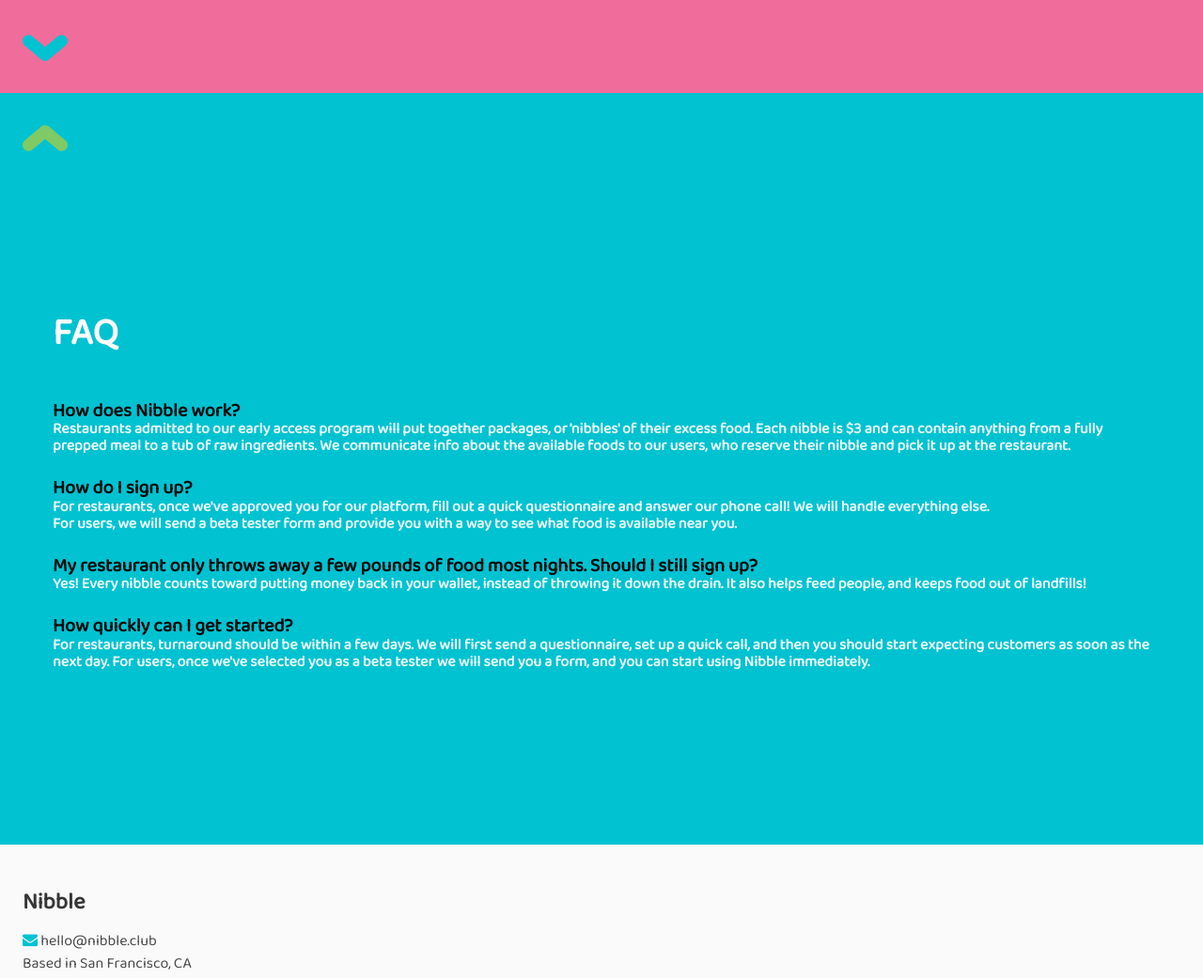
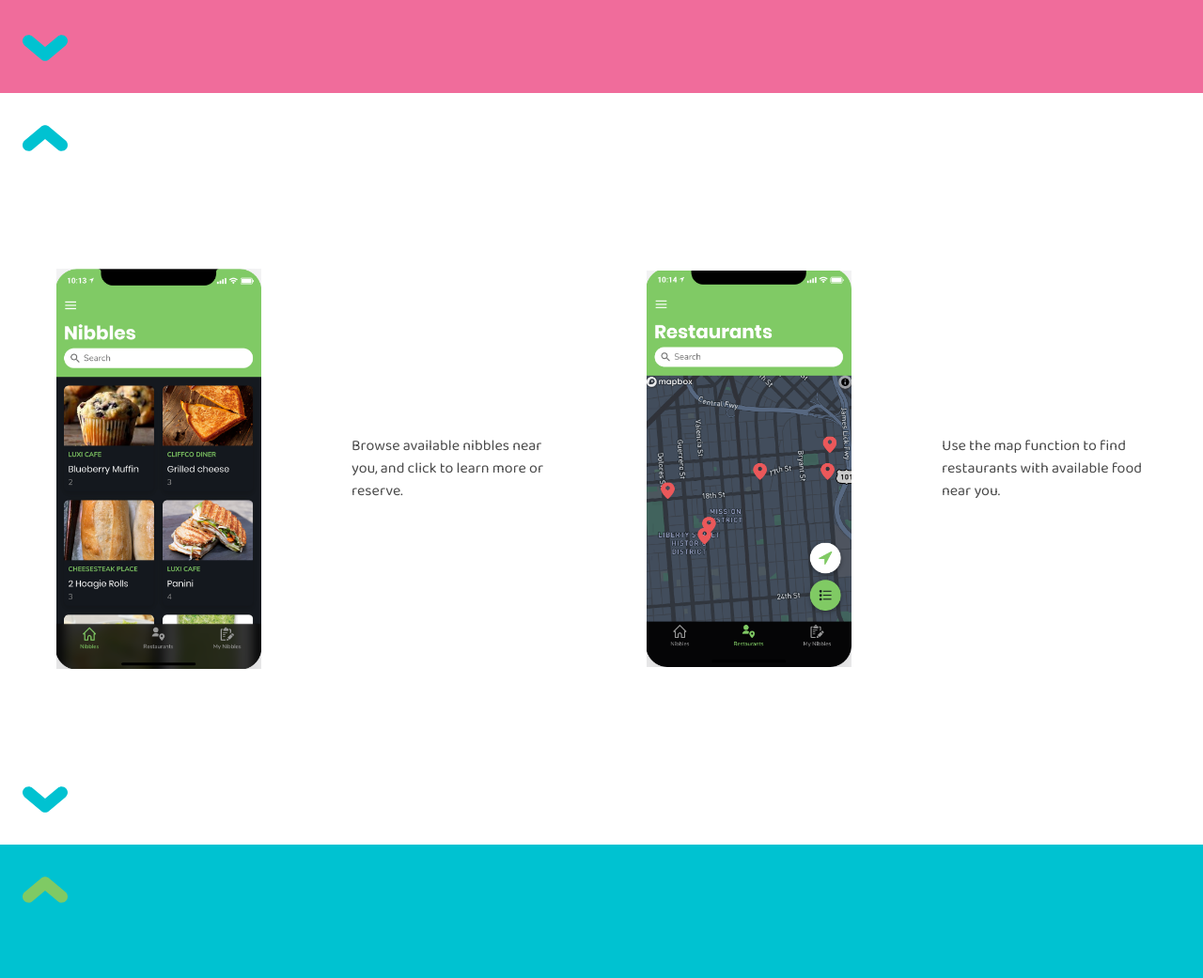
Before and after one commit to nibble-club/marketing-site, a website: page index.html in a window 1280 px wide. Shown: the part 2301-3342 px from the top of the page at 94% size. Drawn offline with Linux system fonts and the light colour scheme.

Commit message:
add preview of beta

```diff
--- a/index.html
+++ b/index.html
@@ -186,18 +186,61 @@
         </div>
         <div class="hero-foot">
           <figure class="image is-96x96 px-5 py-5">
-            <a href="#FAQ">
+            <a href="#BETA">
               <img src="images/down-arrow.svg"/>
             </a>
           </figure>
         </div>
     </section>
 
+
+    <!-- NIBBLE BETA HERO -->
+    <section class="hero is-fullheight" id="BETA">
+      <div class="hero-head">
+        <figure class="image is-96x96 px-5 py-5">
+          <a href="#EXPLAIN">
+            <img src="images/up-arrow.svg"/>
+          </a>
+        </figure>
+      </div>
+      <div class="hero-body">
+          <div class="columns is-vcentered">
+              <div class="column px-6">
+                  <figure class="image">
+                      <img src="images/beta-nibble.png"/>
+                  </figure>
+              </div>
+              <div class="column px-6">
+                <div class="content">
+                  Browse available nibbles near you, and click to learn more or reserve.
+                </div>
+              </div>
+              <div class="column px-6">
+                <figure class="image">
+                    <img src="images/beta-map.png"/>
+                </figure>
+            </div>
+            <div class="column px-6">
+              <div class="content">
+                Use the map function to find restaurants with available food near you.
+              </div>
+            </div>
+          </div>
+      </div>
+      <div class="hero-foot">
+        <figure class="image is-96x96 px-5 py-5">
+          <a href="#FAQ">
+            <img src="images/down-arrow.svg"/>
+          </a>
+        </figure>
+      </div>
+    </section>
+
         <!-- NIBBLE FAQ HERO -->
         <section class="hero is-fullheight is-link" id="FAQ">
           <div class="hero-head">
             <figure class="image is-96x96 px-5 py-5">
-              <a href="#EXPLAIN">
+              <a href="#BETA">
                 <img src="images/up-arrow-primary.svg"/>
               </a>
             </figure>
@@ -233,8 +276,9 @@
                               How do I sign up?
                               </h2>
                               <h2 class="subtitle is-6 mt-0">
-                              For restaurants, once we've approved you for our platform, fill out a quick questionnaire and answer our phone call! We will handle everything else. </br>
-                              For users, we will send a beta tester form and provide you with a way to see what food is available near you.
+                              For restaurants, once we've approved you for our platform, fill out a quick questionnaire and answer our phone call! We will help you set up your account
+                              and show you how to use it. </br>
+                              For users, we will send a beta tester form and provide you with a link to our beta app.
                               </h2>
                               <!-- Only a little food -->
                               <h2 class="subtitle is-5 mb-0 has-text-black">
@@ -250,8 +294,8 @@
                               </h2>
                               <h2 class="subtitle is-6 mt-0">
                               For restaurants, turnaround should be within a few days. We will first send a questionnaire, set up a quick call, and then you should
-                              start expecting customers as soon as the next day.
-                              For users, once we've selected you as a beta tester we will send you a form, and you can start using Nibble immediately.
+                              start expecting customers as soon as you are ready to submit your first nibbles!
+                              For users, once we've selected you as a beta tester we will give you access to our beta app, and you can start using Nibble immediately.
                               </h2>
                             </div>
                       </div>
```
Also changed, not shown: images/beta-map.png (added), images/beta-nibble.png (added), images/blueberry-muffin.jpeg (added), images/caesar salad.jpg (added), images/grilledcheese.jpg (added), images/lettuce.jpeg (added), images/nibble-page.png (added), images/rice-beans.jpg (added), images/sandwich.jpg (added), images/sushi.jpg (added).
